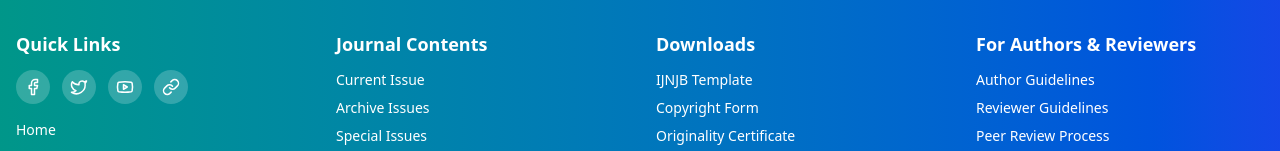
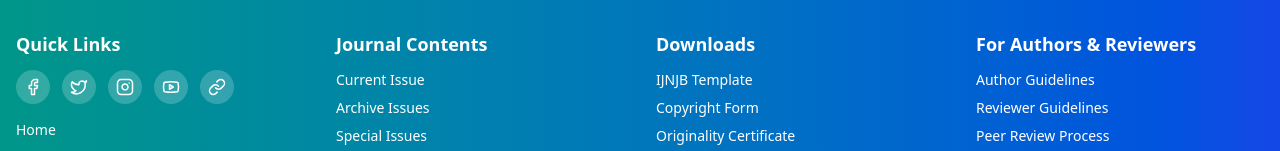
Before and after one commit to VanshChauhanGit/su_journal, a Next.js app: page / in a window 1280 px wide. Shown: the part 1170-1321 px from the top of the page. Built offline with nearby package versions, Linux system fonts and the light colour scheme; no server answers.

Commit message:
feat: update footer component with dynamic content and social links refactor: simplify page structure by removing unnecessary elements fix: update journal card details for accuracy

```diff
--- a/app/menace-of-plagiarism/page.js
+++ b/app/menace-of-plagiarism/page.js
@@ -4,9 +4,7 @@ import React from "react";
 function page() {
   return (
     <Wrapper>
-      <h1 className="text-2xl font-bold text-teal-700">
-        Menace of Plagiarism
-      </h1>
+      <h1 className="text-2xl font-bold text-teal-700">Menace of Plagiarism</h1>
 
       <hr className="border-t border-teal-700 my-2" />
 
@@ -63,10 +61,6 @@ function page() {
         himself and a bad name for the entire academic community.
       </p>
 
-      <p className="mt-8 font-semibold text-right text-yellow-700 italic">
-        Editor
-      </p>
-
       <h2 className="text-2xl font-bold mb-6 text-teal-800">
         Subscription Rates
       </h2>
--- a/app/why-njb/page.js
+++ b/app/why-njb/page.js
@@ -163,8 +163,6 @@ function page() {
           person looking for an unearned reward is surely inviting trouble for
           himself and a bad name for the entire academic community.
         </p>
-
-        <h3 className="text-right pr-5 font-semibold">- Editor </h3>
       </div>
     </Wrapper>
   );
--- a/components/Footer.jsx
+++ b/components/Footer.jsx
@@ -1,6 +1,6 @@
 "use client";
 import Link from "next/link";
-import { Facebook, Twitter, Youtube, Link as LinkIcon, FacebookIcon } from "lucide-react";
+import { footerContent } from "../constants";
 
 export default function Footer() {
   return (
@@ -8,125 +8,78 @@ export default function Footer() {
       <div className="container mx-auto max-w-7xl px-4 grid grid-cols-1 md:grid-cols-4 gap-8 border-b border-white/20 pb-8">
         {/* Quick Links */}
         <div>
-          <h3 className="font-semibold text-lg mb-3">Quick Links</h3>
+          <h3 className="font-semibold text-lg mb-3">
+            {footerContent.quickLinks.title}
+          </h3>
           <div className="flex space-x-3 mb-4">
+            {footerContent.quickLinks.social.map((item, i) => (
               <a
-              href="#"
+                key={i}
+                href={item.href}
+                target="_blank"
                 className="p-2 bg-white/20 rounded-full hover:bg-white/40"
               >
-              <Facebook size={18} />
+                {item.icon}
               </a>
-            <a
-              href="#"
-              className="p-2 bg-white/20 rounded-full hover:bg-white/40"
-            >
-              <Twitter size={18} />
-            </a>
-            <a
-              href="#"
-              className="p-2 bg-white/20 rounded-full hover:bg-white/40"
-            >
-              <Youtube size={18} />
-            </a>
-            <a
-              href="#"
-              className="p-2 bg-white/20 rounded-full hover:bg-white/40"
-            >
-              <LinkIcon size={18} />
-            </a>
+            ))}
           </div>
           <ul className="space-y-2 text-sm">
-            <li>
-              <Link href="/">Home</Link>
+            {footerContent.quickLinks.links.map((link, i) => (
+              <li key={i}>
+                <Link href={link.href}>{link.label}</Link>
               </li>
-            <li>
-              <Link href="/faqs">FAQ&apos;s</Link>
-            </li>
-            <li>
-              <Link href="/sitemap">Site-map</Link>
-            </li>
-            <li>
-              <Link href="/terms">Terms & Conditions</Link>
-            </li>
+            ))}
           </ul>
         </div>
 
         {/* Journal Contents */}
         <div>
-          <h3 className="font-semibold text-lg mb-3">Journal Contents</h3>
+          <h3 className="font-semibold text-lg mb-3">
+            {footerContent.journal.title}
+          </h3>
           <ul className="space-y-2 text-sm">
-            <li>
-              <Link href="/current-issue">Current Issue</Link>
+            {footerContent.journal.links.map((link, i) => (
+              <li key={i}>
+                <Link href={link.href}>{link.label}</Link>
               </li>
-            <li>
-              <Link href="/archive">Archive Issues</Link>
-            </li>
-            <li>
-              <Link href="/special-issues">Special Issues</Link>
-            </li>
-            <li>
-              <Link href="/awards">Best Paper Awards</Link>
-            </li>
-            <li>
-              <Link href="/certificate/regular">
-                Regular Publication e-Certificate
-              </Link>
-            </li>
-            <li>
-              <Link href="/certificate/special">
-                Special Publication e-Certificate
-              </Link>
-            </li>
+            ))}
           </ul>
         </div>
 
         {/* Downloads */}
         <div>
-          <h3 className="font-semibold text-lg mb-3">Downloads</h3>
+          <h3 className="font-semibold text-lg mb-3">
+            {footerContent.downloads.title}
+          </h3>
           <ul className="space-y-2 text-sm">
-            <li>
-              <Link href="/downloads/template">IJNJB Template</Link>
+            {footerContent.downloads.links.map((link, i) => (
+              <li key={i}>
+                <Link href={link.href}>{link.label}</Link>
               </li>
-            <li>
-              <Link href="/downloads/copyright">Copyright Form</Link>
-            </li>
-            <li>
-              <Link href="/downloads/originality">Originality Certificate</Link>
-            </li>
+            ))}
           </ul>
-          <h4 className="font-semibold text-lg mt-4 mb-2">Subscription Fee</h4>
-          <Link href="/subscription" className="text-sm block">
-            Subscription Fee
+          <h4 className="font-semibold text-lg mt-4 mb-2">
+            {footerContent.downloads.extra.title}
+          </h4>
+          <Link
+            href={footerContent.downloads.extra.link.href}
+            className="text-sm block"
+          >
+            {footerContent.downloads.extra.link.label}
           </Link>
         </div>
 
         {/* For Authors & Reviewers */}
         <div>
           <h3 className="font-semibold text-lg mb-3">
-            For Authors & Reviewers
+            {footerContent.authors.title}
           </h3>
           <ul className="space-y-2 text-sm">
-            <li>
-              <Link href="/guidelines/authors">Author Guidelines</Link>
+            {footerContent.authors.links.map((link, i) => (
+              <li key={i}>
+                <Link href={link.href}>{link.label}</Link>
               </li>
-            <li>
-              <Link href="/guidelines/reviewers">Reviewer Guidelines</Link>
-            </li>
-            <li>
-              <Link href="/peer-review">Peer Review Process</Link>
-            </li>
-            <li>
-              <Link href="/ethics">Ethics & Malpractice</Link>
-            </li>
-            <li>
-              <Link href="/research-areas">Research Areas</Link>
-            </li>
-            <li>
-              <Link href="/policies/correction">Correction Policy</Link>
-            </li>
-            <li>
-              <Link href="/policies/plagiarism">Plagiarism Policy</Link>
-            </li>
+            ))}
           </ul>
         </div>
       </div>
--- a/components/JournalCard.jsx
+++ b/components/JournalCard.jsx
@@ -23,16 +23,14 @@ export default function JournalCard() {
       {/* Right Side Content */}
       <div className="md:w-2/3 p-6">
         <h2 className="text-xl font-bold text-gray-800">Editor-in-Chief</h2>
-        <p className="text-gray-700 font-semibold mb-2">
-          Dr. Tarun Kumar Sharma (SU, Shobhit University, Meerut)
-        </p>
+        <p className="text-gray-700 font-semibold mb-2">D.P.S. VERMA</p>
 
         <ul className="text-sm text-gray-600 space-y-1 mb-4">
           <li>
             <span className="font-bold">ISSN:</span> 0973-449X
           </li>
           <li>
-            <span className="font-bold">Frequency:</span> Published 12 Times a
+            <span className="font-bold">Frequency:</span> Published 2 Times a
             Year
           </li>
           <li>
@@ -52,7 +50,7 @@ export default function JournalCard() {
             First, immediately after acceptance
           </li>
           <li>
-            <span className="font-bold">Publisher:</span> ISROSET, Indore, India
+            <span className="font-bold">Publisher:</span> Shobhit University
           </li>
         </ul>
 
--- a/constants/index.js
+++ b/constants/index.js
@@ -1,4 +1,5 @@
-import { Home, Users, FileText, BookOpen, Gavel, Mail } from "lucide-react";
+import { Home, Users, FileText, Mail, Instagram } from "lucide-react";
+import { Facebook, Twitter, Youtube, Link as LinkIcon } from "lucide-react";
 
 export const navItems = [
   { label: "Home", icon: Home, href: "/" },
@@ -11,13 +12,7 @@ export const navItems = [
   { label: "Menace of Plagiarism", href: "/menace-of-plagiarism" },
   {
     label: "Guidelines",
-    href: "guidelines",
-    // dropdown: [
-    //   { label: "Author Guidelines", href: "/author-guidelines" },
-    //   { label: "Research Areas", href: "/research-areas" },
-    //   { label: "Correction Policy", href: "/correction-policy" },
-    //   { label: "Plagiarism Policy", href: "/plagiarism-policy" },
-    // ],
+    href: "/guidelines",
   },
   { label: "Open Access", icon: Mail, href: "/open-access" },
 ];
@@ -241,3 +236,78 @@ export const referees = [
       "Chairman, Department of Economics, BPS Women University, Khanpur, Sonepat (Haryana)",
   },
 ];
+
+export const footerContent = {
+  quickLinks: {
+    title: "Quick Links",
+    social: [
+      {
+        href: "https://www.facebook.com/ShobhitUniversityIndia/",
+        icon: <Facebook size={18} />,
+      },
+      {
+        href: "https://x.com/shobhituniv?lang=en",
+        icon: <Twitter size={18} />,
+      },
+      {
+        href: "https://www.instagram.com/Shobhituniv",
+        icon: <Instagram size={18} />,
+      },
+      {
+        href: "https://www.youtube.com/user/shobhituniversityin",
+        icon: <Youtube size={18} />,
+      },
+      {
+        href: "https://www.shobhituniversity.ac.in/",
+        icon: <LinkIcon size={18} />,
+      },
+    ],
+    links: [
+      { label: "Home", href: "/" },
+      { label: "FAQ's", href: "#" },
+      { label: "Site-map", href: "#" },
+      { label: "Terms & Conditions", href: "#" },
+    ],
+  },
+  journal: {
+    title: "Journal Contents",
+    links: [
+      { label: "Current Issue", href: "#" },
+      { label: "Archive Issues", href: "#" },
+      { label: "Special Issues", href: "#" },
+      { label: "Best Paper Awards", href: "#" },
+      {
+        label: "Regular Publication e-Certificate",
+        href: "#",
+      },
+      {
+        label: "Special Publication e-Certificate",
+        href: "#",
+      },
+    ],
+  },
+  downloads: {
+    title: "Downloads",
+    links: [
+      { label: "IJNJB Template", href: "#" },
+      { label: "Copyright Form", href: "#" },
+      { label: "Originality Certificate", href: "#" },
+    ],
+    extra: {
+      title: "Subscription Fee",
+      link: { label: "Subscription Fee", href: "#" },
+    },
+  },
+  authors: {
+    title: "For Authors & Reviewers",
+    links: [
+      { label: "Author Guidelines", href: "/guidelines" },
+      { label: "Reviewer Guidelines", href: "/guidelines" },
+      { label: "Peer Review Process", href: "#" },
+      { label: "Ethics & Malpractice", href: "#" },
+      { label: "Research Areas", href: "#" },
+      { label: "Correction Policy", href: "#" },
+      { label: "Plagiarism Policy", href: "#" },
+    ],
+  },
+};
```
Lines whose indentation alone changed are shown as unchanged.
